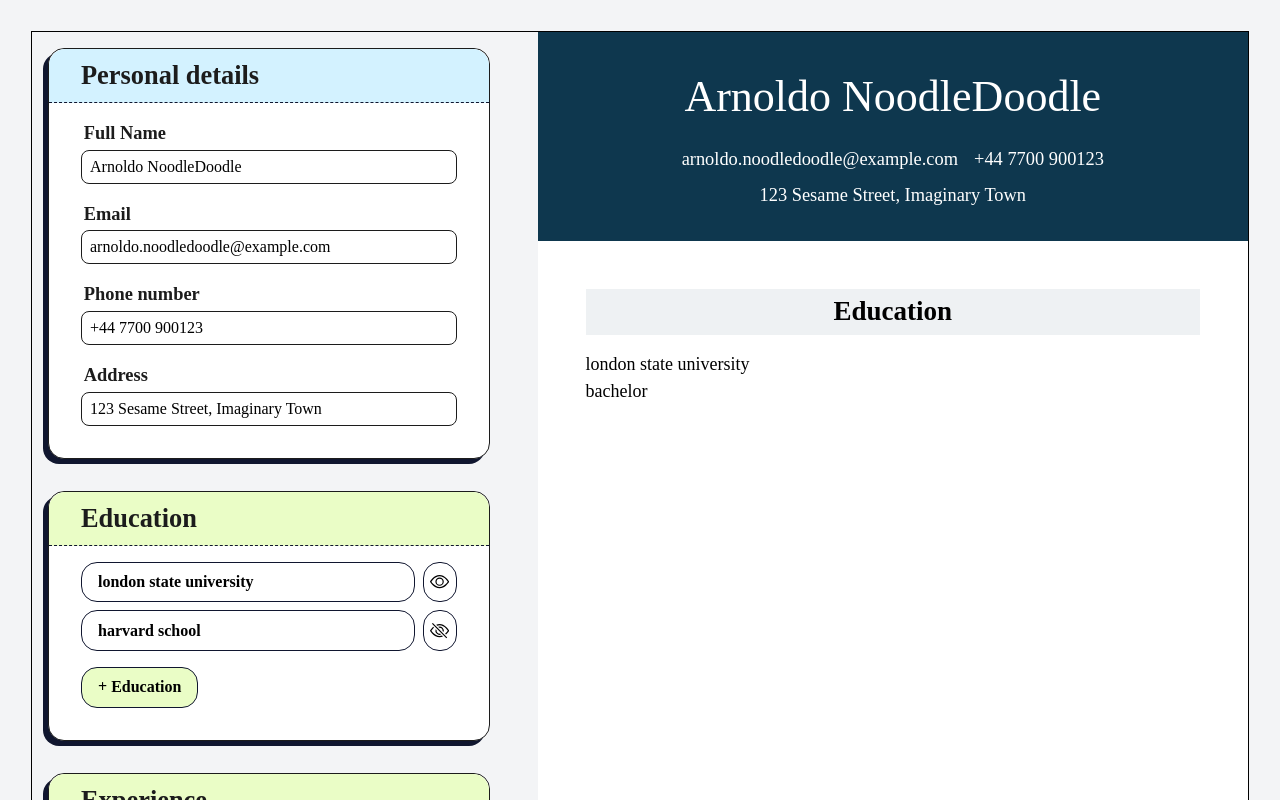
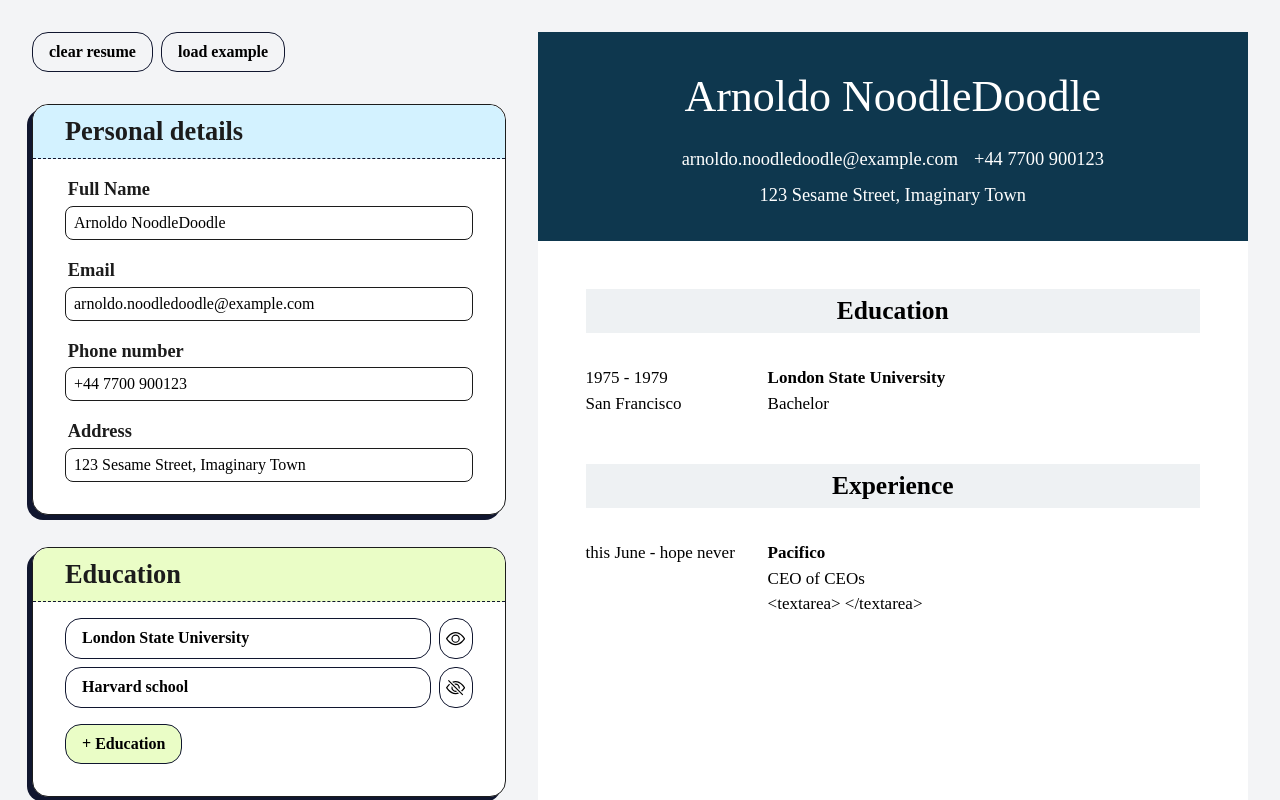
Before and after one commit to ils01/cv-application, a React (Vite) app: page / in a window 1280 px wide. Shown: the top 800 px of the page. Built offline with nearby package versions, Linux system fonts and the light colour scheme.

Commit message:
cv output css

```diff
--- a/src/App.jsx
+++ b/src/App.jsx
@@ -16,18 +16,64 @@ function App() {
     const educationTemplate = { 'School': 'school', 'Degree': 'degree', 'Start Date': 'startDate', 'End Date': 'endDate', 'Location': 'location' };
     const [educations, setEducations] = useState([{
         id: uuidv4(),
-        school: 'london state university',
-        degree: 'bachelor',
+        school: 'London State University',
+        degree: 'Bachelor',
+        startDate: '1975',
+        endDate: '1979',
+        location: 'San Francisco',
         visible: true
     },
-    { id: uuidv4(), school: 'harvard school', degree: 'major', visible: false }]);
+    { id: uuidv4(), school: 'Harvard school', startDate: 2019, endDate: 2022, location: 'Harvard', degree: 'major', visible: false }]);
 
     const experienceTemplate = {
         'Company Name': 'companyName',
         'Position Title': 'positionTitle', 'StartDate': 'startDate', 'End Date': 'endDate', 'Location': 'location', 'Description': 'description'
     };
-    const [experiences, setExperiences] = useState([]);
-
+    const [experiences, setExperiences] = useState([
+        {
+            id: uuidv4(),
+            companyName: 'Pacifico',
+            positionTitle: 'CEO of CEOs',
+            startDate: 'this June',
+            endDate: 'hope never',
+            description: '<textarea> </textarea>',
+            visible: true
+        }
+    ]);
+    function clearResume() {
+        setFullName("");
+        setEmail("");
+        setPhoneNumber("");
+        setAddress("");
+        setEducations([]);
+        setExperiences([]);
+    }
+    function loadDefaultsResume() {
+        clearResume();
+        setFullName('Arnoldo NoodleDoodle');
+        setEmail("arnoldo.noodledoodle@example.com");
+        setPhoneNumber("+44 7700 900123");
+        setAddress("123 Sesame Street, Imaginary Town");
+        setEducations([{
+            id: uuidv4(),
+            school: 'london state university',
+            degree: 'bachelor',
+            startDate: '1975',
+            endDate: '1979',
+            location: 'San Francisco',
+            visible: true
+        },
+        { id: uuidv4(), school: 'harvard school', degree: 'major', visible: false }]);
+        setExperiences([{
+            id: uuidv4(),
+            companyName: 'Pacifico',
+            positionTitle: 'CEO of CEOs',
+            startDate: 'this June',
+            endDate: 'hope never',
+            description: '<textarea> </textarea>',
+            visible: true
+        }]);
+    }
     return (
         <div className="App">
             <header>
@@ -35,6 +81,10 @@ function App() {
             </header>
             <main>
                 <div className="column column_in">
+                    <div className='button-row'>
+                        <button className='button' onClick={clearResume}>clear resume</button>
+                        <button className='button' onClick={loadDefaultsResume}>load example</button>
+                    </div>
                     <CategoryIn personal={true} title={"Personal details"} >
                         <Input id={'fullname'} label={'Full Name'} value={fullName} setValue={setFullName}></Input>
                         <Input id={'email'} label={'Email'} value={email} setValue={setEmail}></Input>
--- a/src/components/in/CategoryIn.jsx
+++ b/src/components/in/CategoryIn.jsx
@@ -58,14 +58,18 @@ function CategoryInItem({ items, item, setItems, template, selectedId, setSelect
                     let itemIndex = newItems.findIndex(itm => itm.id === item.id);
                     newItems[itemIndex].visible = !newItems[itemIndex].visible;
                     setItems(newItems);
-                }}>{item.visible ? <svg xmlns="http://www.w3.org/2000/svg" width="16" height="16" fill="currentColor" className="bi bi-eye" viewBox="0 0 16 16">
-                    <path d="M16 8s-3-5.5-8-5.5S0 8 0 8s3 5.5 8 5.5S16 8 16 8M1.173 8a13 13 0 0 1 1.66-2.043C4.12 4.668 5.88 3.5 8 3.5s3.879 1.168 5.168 2.457A13 13 0 0 1 14.828 8q-.086.13-.195.288c-.335.48-.83 1.12-1.465 1.755C11.879 11.332 10.119 12.5 8 12.5s-3.879-1.168-5.168-2.457A13 13 0 0 1 1.172 8z" />
-                    <path d="M8 5.5a2.5 2.5 0 1 0 0 5 2.5 2.5 0 0 0 0-5M4.5 8a3.5 3.5 0 1 1 7 0 3.5 3.5 0 0 1-7 0" />
-                </svg> : <svg xmlns="http://www.w3.org/2000/svg" width="16" height="16" fill="currentColor" className="bi bi-eye-slash" viewBox="0 0 16 16">
-                    <path d="M13.359 11.238C15.06 9.72 16 8 16 8s-3-5.5-8-5.5a7 7 0 0 0-2.79.588l.77.771A6 6 0 0 1 8 3.5c2.12 0 3.879 1.168 5.168 2.457A13 13 0 0 1 14.828 8q-.086.13-.195.288c-.335.48-.83 1.12-1.465 1.755q-.247.248-.517.486z" />
-                    <path d="M11.297 9.176a3.5 3.5 0 0 0-4.474-4.474l.823.823a2.5 2.5 0 0 1 2.829 2.829zm-2.943 1.299.822.822a3.5 3.5 0 0 1-4.474-4.474l.823.823a2.5 2.5 0 0 0 2.829 2.829" />
-                    <path d="M3.35 5.47q-.27.24-.518.487A13 13 0 0 0 1.172 8l.195.288c.335.48.83 1.12 1.465 1.755C4.121 11.332 5.881 12.5 8 12.5c.716 0 1.39-.133 2.02-.36l.77.772A7 7 0 0 1 8 13.5C3 13.5 0 8 0 8s.939-1.721 2.641-3.238l.708.709zm10.296 8.884-12-12 .708-.708 12 12z" />
-                </svg>}</button>
+                }}>{item.visible ? <>
+                    <span className='sr-only'>hide this item</span>
+                    <svg xmlns="http://www.w3.org/2000/svg" width="16" height="16" fill="currentColor" className="bi bi-eye" viewBox="0 0 16 16">
+                        <path d="M16 8s-3-5.5-8-5.5S0 8 0 8s3 5.5 8 5.5S16 8 16 8M1.173 8a13 13 0 0 1 1.66-2.043C4.12 4.668 5.88 3.5 8 3.5s3.879 1.168 5.168 2.457A13 13 0 0 1 14.828 8q-.086.13-.195.288c-.335.48-.83 1.12-1.465 1.755C11.879 11.332 10.119 12.5 8 12.5s-3.879-1.168-5.168-2.457A13 13 0 0 1 1.172 8z" />
+                        <path d="M8 5.5a2.5 2.5 0 1 0 0 5 2.5 2.5 0 0 0 0-5M4.5 8a3.5 3.5 0 1 1 7 0 3.5 3.5 0 0 1-7 0" />
+                    </svg> </> : <>
+                    <span className='sr-only'>do not hide this item</span>
+                    <svg xmlns="http://www.w3.org/2000/svg" width="16" height="16" fill="currentColor" className="bi bi-eye-slash" viewBox="0 0 16 16">
+                        <path d="M13.359 11.238C15.06 9.72 16 8 16 8s-3-5.5-8-5.5a7 7 0 0 0-2.79.588l.77.771A6 6 0 0 1 8 3.5c2.12 0 3.879 1.168 5.168 2.457A13 13 0 0 1 14.828 8q-.086.13-.195.288c-.335.48-.83 1.12-1.465 1.755q-.247.248-.517.486z" />
+                        <path d="M11.297 9.176a3.5 3.5 0 0 0-4.474-4.474l.823.823a2.5 2.5 0 0 1 2.829 2.829zm-2.943 1.299.822.822a3.5 3.5 0 0 1-4.474-4.474l.823.823a2.5 2.5 0 0 0 2.829 2.829" />
+                        <path d="M3.35 5.47q-.27.24-.518.487A13 13 0 0 0 1.172 8l.195.288c.335.48.83 1.12 1.465 1.755C4.121 11.332 5.881 12.5 8 12.5c.716 0 1.39-.133 2.02-.36l.77.772A7 7 0 0 1 8 13.5C3 13.5 0 8 0 8s.939-1.721 2.641-3.238l.708.709zm10.296 8.884-12-12 .708-.708 12 12z" />
+                    </svg></>}</button>
             </div>
             {selectedId === item.id &&
                 <CategoryFormEdit items={items} item={item} setItems={setItems} template={template} setSelectedId={setSelectedId}></CategoryFormEdit>}
@@ -81,7 +85,7 @@ function CategoryFormEdit({ items, item, setItems, template, setSelectedId }) {
             {Object.keys(template).map(field => {
                 return <Input key={field} id={template[field]} label={field} value={items} setValue={setItems} value_item={itm}></Input>
             })}
-            <div className='form__btns'>
+            <div className='button-row'>
                 <button className='button button_ok' onClick={(e) => {
                     e.preventDefault();
                     setSelectedId(null);
--- a/src/components/out/CategoryOutItem.jsx
+++ b/src/components/out/CategoryOutItem.jsx
@@ -3,10 +3,24 @@ function CategoryOutItem({ item, template }) {
         return <></>;
     }
     return (
-        <div>
-            {Object.values(template).map(key => {
-                return <p key={key}>{item[key]}</p>
-            })}
+        <div className="out__item item">
+            <div className="item__col">
+                <div className="col__date">
+                    <span >{item['startDate']}</span>{" - "}
+                    <span >{item['endDate']}</span>
+                </div>
+                <div className="col__location">
+                    <span>{item['location']}</span>
+                </div>
+            </div>
+            <div className="item__col">
+                {Object.values(template).filter(key => {
+                    return key !== 'startDate' && key !== 'endDate' && key !== 'location'
+                }).map(key => {
+                    return <p className={`col__${key}`} key={key}>{item[key]}</p>
+                })}
+            </div>
+
         </div>
     )
 }
--- a/src/styles/components/_button.scss
+++ b/src/styles/components/_button.scss
@@ -45,12 +45,12 @@
 	}
 }
 
-form:has(.form__btns) {
+form:has(.button-row) {
 	padding-bottom: 1rem;
 	margin-bottom: 1rem;
 	border-bottom: 1px dashed black;
 }
-.form__btns {
+.button-row {
 	display: flex;
 	gap: 0.5rem;
 	align-items: center;
--- a/src/styles/components/_in.scss
+++ b/src/styles/components/_in.scss
@@ -1,7 +1,6 @@
 @use "../utils/variables" as vars;
 
 .column_in {
-	padding: 1rem;
 	display: flex;
 	flex-direction: column;
 	gap: 2rem;
--- a/src/styles/components/_out.scss
+++ b/src/styles/components/_out.scss
@@ -8,21 +8,34 @@
 }
 
 .category-out_personal {
+	text-align: center;
 	background-color: vars.$bg-darkblue;
 	color: white;
 	padding: 2rem;
 }
 
 .category-out {
-	font-size: 18px;
+	font-size: 17px;
 	padding-inline: 3rem;
+
+	display: flex;
+	flex-direction: column;
+	gap: 2rem;
 
 	> .out__title {
 		text-align: center;
 		background-color: vars.$bg-blue-100;
 		padding-block: 0.5rem;
-		margin-bottom: 1rem;
 	}
+}
+
+.out__item {
+	display: grid;
+	grid-template-columns: 150px 1fr;
+	gap: 2rem;
+}
+.item__col > :first-child:not(.col__date) {
+	font-weight: bold;
 }
 
 .out_personal__cont {
--- a/src/styles/components/_root.scss
+++ b/src/styles/components/_root.scss
@@ -12,5 +12,5 @@ main {
 	gap: 2rem;
 	place-content: center;
 	margin-inline: auto;
-	outline: 1px solid black;
+	// outline: 1px solid black;
 }
```
